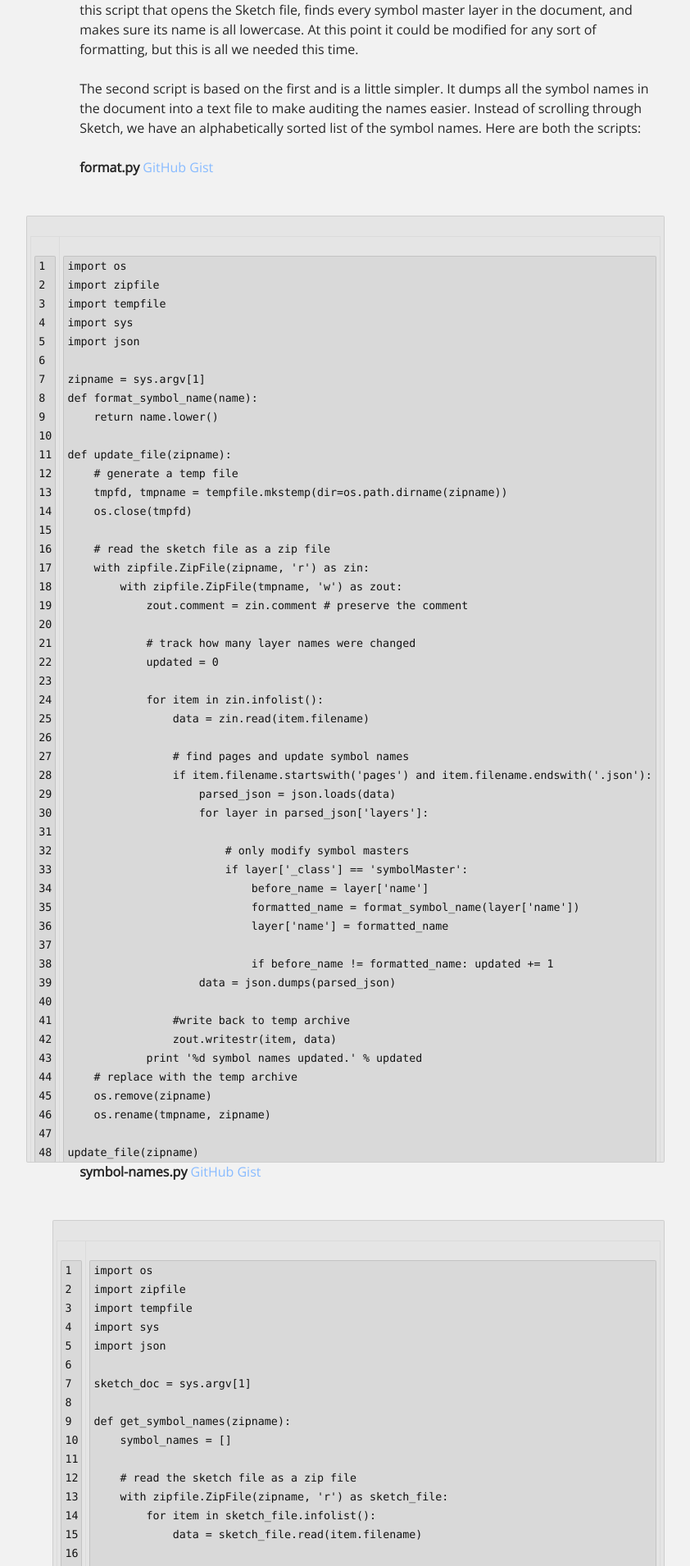
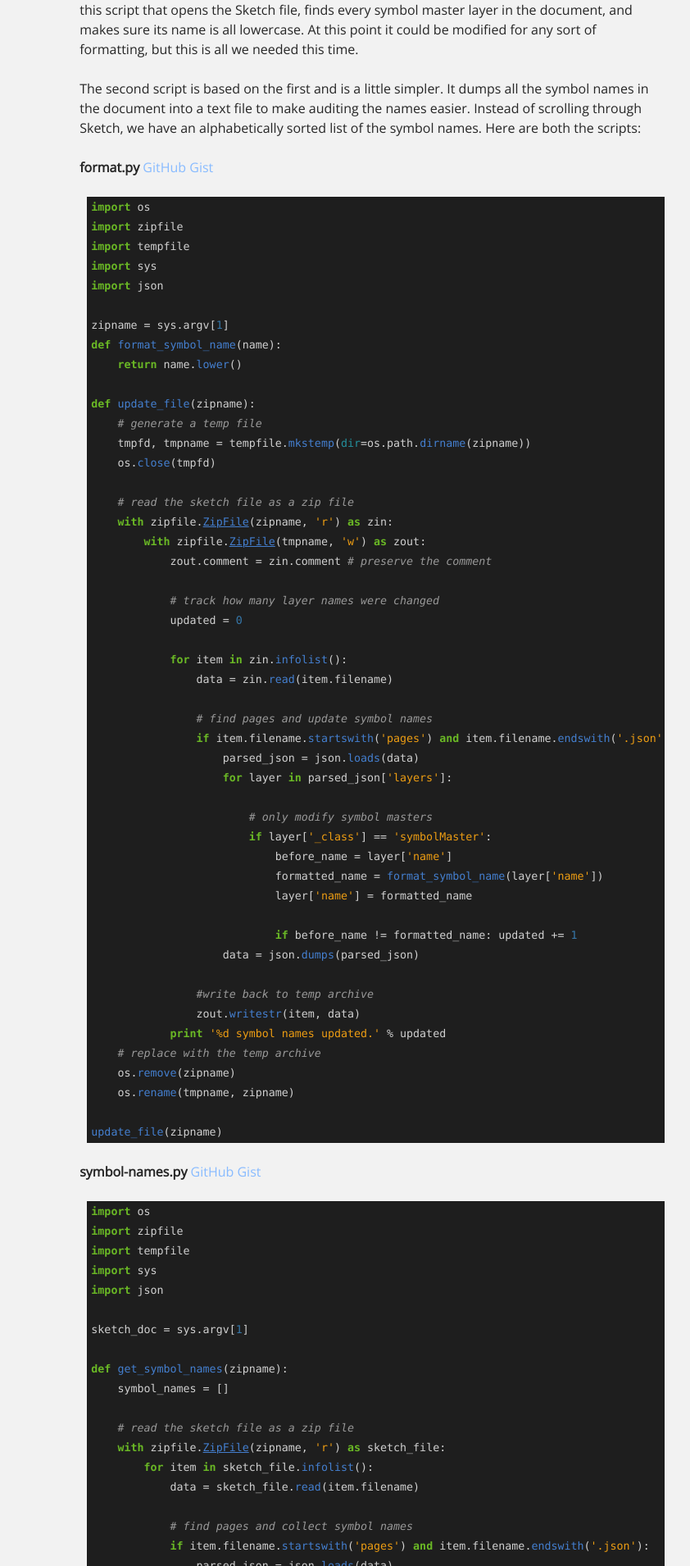
Before and after one commit to nkrisc/personal-site, a Jekyll site: the page built from _posts/2019-02-27-sketch-scripts.markdown, in a window 1280 px wide. Shown: the part 384-2294 px from the top of the page at 82% size, without its empty margins (186-1028 px from the left). Built offline with Jekyll 4.4.1, drawn with Linux system fonts in a browser that asks for light colours; some of the changed text lies outside the part shown.

Commit message:
Dark mode css, new code highlighting in posts

```diff
--- a/_config.yml
+++ b/_config.yml
@@ -10,4 +10,5 @@
 
 # Build settings
 markdown: kramdown
-exclude: [node_modules, Gulpfile.js, README.md, .gitignore]
+highlighter: rouge
+exclude: [node_modules, Gulpfile.js, README.md, .gitignore, package-lock.json, pacakge.json]
--- a/_includes/head.html
+++ b/_includes/head.html
@@ -9,6 +9,7 @@
 
   <link href='https://fonts.googleapis.com/css?family=Open+Sans' rel='stylesheet' type='text/css'>
   <link rel="stylesheet" href="{{ "/css/main.css" | prepend: site.baseurl }}">
+  <link rel="stylesheet" href="{{ "/css/native.css" | prepend: site.baseurl }}">
   <link rel="canonical" href="{{ page.url | replace:'index.html','' | prepend: site.baseurl | prepend: site.url }}">
   <link rel="alternate" type="application/atom+xml" title="{{ site.title }}" href="{{ "/feed.xml" | prepend: site.baseurl | prepend: site.url }}" />
 </head>
--- a/_posts/2019-02-26-good-sketch-symbols.markdown
+++ b/_posts/2019-02-26-good-sketch-symbols.markdown
@@ -2,7 +2,7 @@
 layout: post
 title:  "Creating a Good Sketch Symbol"
 date:   2019-02-26 16:25:00
-categories: sketch noindex
+categories: sketch
 hero: "https://d2mxuefqeaa7sj.cloudfront.net/s_E7DF8B30F7C8D28B2EF4A29FE95D469F68FDBF8B7621A57B3329D48C6F951C9B_1550526822197_Screen+Shot+2019-02-18+at+3.53.19+PM.png"
 heroalt:
 heroattr:
--- a/_posts/2019-02-27-sketch-scripts.markdown
+++ b/_posts/2019-02-27-sketch-scripts.markdown
@@ -16,7 +16,7 @@
 
 **format.py**
 [GitHub Gist](https://gist.github.com/nkrisc/9127f1c1ae185a5c459874afee7e299d)
-{% highlight python linenos %}
+{% highlight python %}
 import os
 import zipfile
 import tempfile
@@ -69,7 +69,7 @@
 
 **symbol-names.py**
 [GitHub Gist](https://gist.github.com/nkrisc/afef754770c6c28f7ba7ee232b59716a)
-{% highlight python linenos %}
+{% highlight python %}
 import os
 import zipfile
 import tempfile
--- a/_sass/_base.scss
+++ b/_sass/_base.scss
@@ -202,3 +202,14 @@
         }
     }
 }
+
+@media (prefers-color-scheme: dark) {
+    body {
+        color: #CCCCCC;
+        background-color: #202021;
+    }
+
+    a:visited {
+        color: #87B4C0
+    }
+}
--- a/css/main.scss
+++ b/css/main.scss
@@ -85,7 +85,7 @@
 }
 
 main figure, main aside {
-  float: right;
+  //float: right;
   margin: 1.5rem 0 0 1ch;
 }
 
@@ -109,6 +109,7 @@
   border-radius: 2px;
   padding: 0 0.5ch;
   overflow-x: auto;
+  overflow-y: hidden;
 }
 pre code {
   border: none;
@@ -189,3 +190,22 @@
 div .post > a > img {
   padding-top: 16px;
 }
+
+@media (prefers-color-scheme: dark) {
+  body {
+      color: #CCCCCC;
+      background-color: #202021;
+  }
+
+  a:visited {
+      color: #87B4C0;
+  }
+
+  .highlighter-rouge {
+    color: #CCFFBB;
+  }
+
+  .lineno {
+    color: #CCCCCC;
+  }
+}
--- /dev/null
+++ b/css/native.css
@@ -0,0 +1,78 @@
+.highlight .hll { background-color: #404040 }
+.highlight  { background: #202020; color: #d0d0d0 }
+.highlight .c { color: #999999; font-style: italic } /* Comment */
+.highlight .err { color: #a61717; background-color: #e3d2d2 } /* Error */
+.highlight .esc { color: #d0d0d0 } /* Escape */
+.highlight .g { color: #d0d0d0 } /* Generic */
+.highlight .k { color: #6ab825; font-weight: bold } /* Keyword */
+.highlight .l { color: #d0d0d0 } /* Literal */
+.highlight .n { color: #d0d0d0 } /* Name */
+.highlight .o { color: #d0d0d0 } /* Operator */
+.highlight .x { color: #d0d0d0 } /* Other */
+.highlight .p { color: #d0d0d0 } /* Punctuation */
+.highlight .ch { color: #999999; font-style: italic } /* Comment.Hashbang */
+.highlight .cm { color: #999999; font-style: italic } /* Comment.Multiline */
+.highlight .cp { color: #cd2828; font-weight: bold } /* Comment.Preproc */
+.highlight .cpf { color: #999999; font-style: italic } /* Comment.PreprocFile */
+.highlight .c1 { color: #999999; font-style: italic } /* Comment.Single */
+.highlight .cs { color: #e50808; font-weight: bold; background-color: #520000 } /* Comment.Special */
+.highlight .gd { color: #d22323 } /* Generic.Deleted */
+.highlight .ge { color: #d0d0d0; font-style: italic } /* Generic.Emph */
+.highlight .gr { color: #d22323 } /* Generic.Error */
+.highlight .gh { color: #ffffff; font-weight: bold } /* Generic.Heading */
+.highlight .gi { color: #589819 } /* Generic.Inserted */
+.highlight .go { color: #cccccc } /* Generic.Output */
+.highlight .gp { color: #aaaaaa } /* Generic.Prompt */
+.highlight .gs { color: #d0d0d0; font-weight: bold } /* Generic.Strong */
+.highlight .gu { color: #ffffff; text-decoration: underline } /* Generic.Subheading */
+.highlight .gt { color: #d22323 } /* Generic.Traceback */
+.highlight .kc { color: #6ab825; font-weight: bold } /* Keyword.Constant */
+.highlight .kd { color: #6ab825; font-weight: bold } /* Keyword.Declaration */
+.highlight .kn { color: #6ab825; font-weight: bold } /* Keyword.Namespace */
+.highlight .kp { color: #6ab825 } /* Keyword.Pseudo */
+.highlight .kr { color: #6ab825; font-weight: bold } /* Keyword.Reserved */
+.highlight .kt { color: #6ab825; font-weight: bold } /* Keyword.Type */
+.highlight .ld { color: #d0d0d0 } /* Literal.Date */
+.highlight .m { color: #3677a9 } /* Literal.Number */
+.highlight .s { color: #ed9d13 } /* Literal.String */
+.highlight .na { color: #bbbbbb } /* Name.Attribute */
+.highlight .nb { color: #24909d } /* Name.Builtin */
+.highlight .nc { color: #447fcf; text-decoration: underline } /* Name.Class */
+.highlight .no { color: #40ffff } /* Name.Constant */
+.highlight .nd { color: #ffa500 } /* Name.Decorator */
+.highlight .ni { color: #d0d0d0 } /* Name.Entity */
+.highlight .ne { color: #bbbbbb } /* Name.Exception */
+.highlight .nf { color: #447fcf } /* Name.Function */
+.highlight .nl { color: #d0d0d0 } /* Name.Label */
+.highlight .nn { color: #447fcf; text-decoration: underline } /* Name.Namespace */
+.highlight .nx { color: #d0d0d0 } /* Name.Other */
+.highlight .py { color: #d0d0d0 } /* Name.Property */
+.highlight .nt { color: #6ab825; font-weight: bold } /* Name.Tag */
+.highlight .nv { color: #40ffff } /* Name.Variable */
+.highlight .ow { color: #6ab825; font-weight: bold } /* Operator.Word */
+.highlight .w { color: #666666 } /* Text.Whitespace */
+.highlight .mb { color: #3677a9 } /* Literal.Number.Bin */
+.highlight .mf { color: #3677a9 } /* Literal.Number.Float */
+.highlight .mh { color: #3677a9 } /* Literal.Number.Hex */
+.highlight .mi { color: #3677a9 } /* Literal.Number.Integer */
+.highlight .mo { color: #3677a9 } /* Literal.Number.Oct */
+.highlight .sa { color: #ed9d13 } /* Literal.String.Affix */
+.highlight .sb { color: #ed9d13 } /* Literal.String.Backtick */
+.highlight .sc { color: #ed9d13 } /* Literal.String.Char */
+.highlight .dl { color: #ed9d13 } /* Literal.String.Delimiter */
+.highlight .sd { color: #ed9d13 } /* Literal.String.Doc */
+.highlight .s2 { color: #ed9d13 } /* Literal.String.Double */
+.highlight .se { color: #ed9d13 } /* Literal.String.Escape */
+.highlight .sh { color: #ed9d13 } /* Literal.String.Heredoc */
+.highlight .si { color: #ed9d13 } /* Literal.String.Interpol */
+.highlight .sx { color: #ffa500 } /* Literal.String.Other */
+.highlight .sr { color: #ed9d13 } /* Literal.String.Regex */
+.highlight .s1 { color: #ed9d13 } /* Literal.String.Single */
+.highlight .ss { color: #ed9d13 } /* Literal.String.Symbol */
+.highlight .bp { color: #24909d } /* Name.Builtin.Pseudo */
+.highlight .fm { color: #447fcf } /* Name.Function.Magic */
+.highlight .vc { color: #40ffff } /* Name.Variable.Class */
+.highlight .vg { color: #40ffff } /* Name.Variable.Global */
+.highlight .vi { color: #40ffff } /* Name.Variable.Instance */
+.highlight .vm { color: #40ffff } /* Name.Variable.Magic */
+.highlight .il { color: #3677a9 } /* Literal.Number.Integer.Long */
--- a/package.json
+++ b/package.json
@@ -18,10 +18,11 @@
     "vinyl-ftp": "^0.6.1"
   },
   "devDependencies": {
-    "gulp": "^4.0.2"
+    "gulp": "^4.0.2",
+    "lite-server": "^2.5.4"
   },
   "scripts": {
-    "test": "echo \"Error: no test specified\" && exit 1"
+    "dev": "lite-server -c dev-server-config.json"
   },
   "repository": {
     "type": "git",
```
Also changed, not shown: other parts of _posts/2019-02-27-sketch-scripts.markdown (+1 -1 lines), 1 other file.
